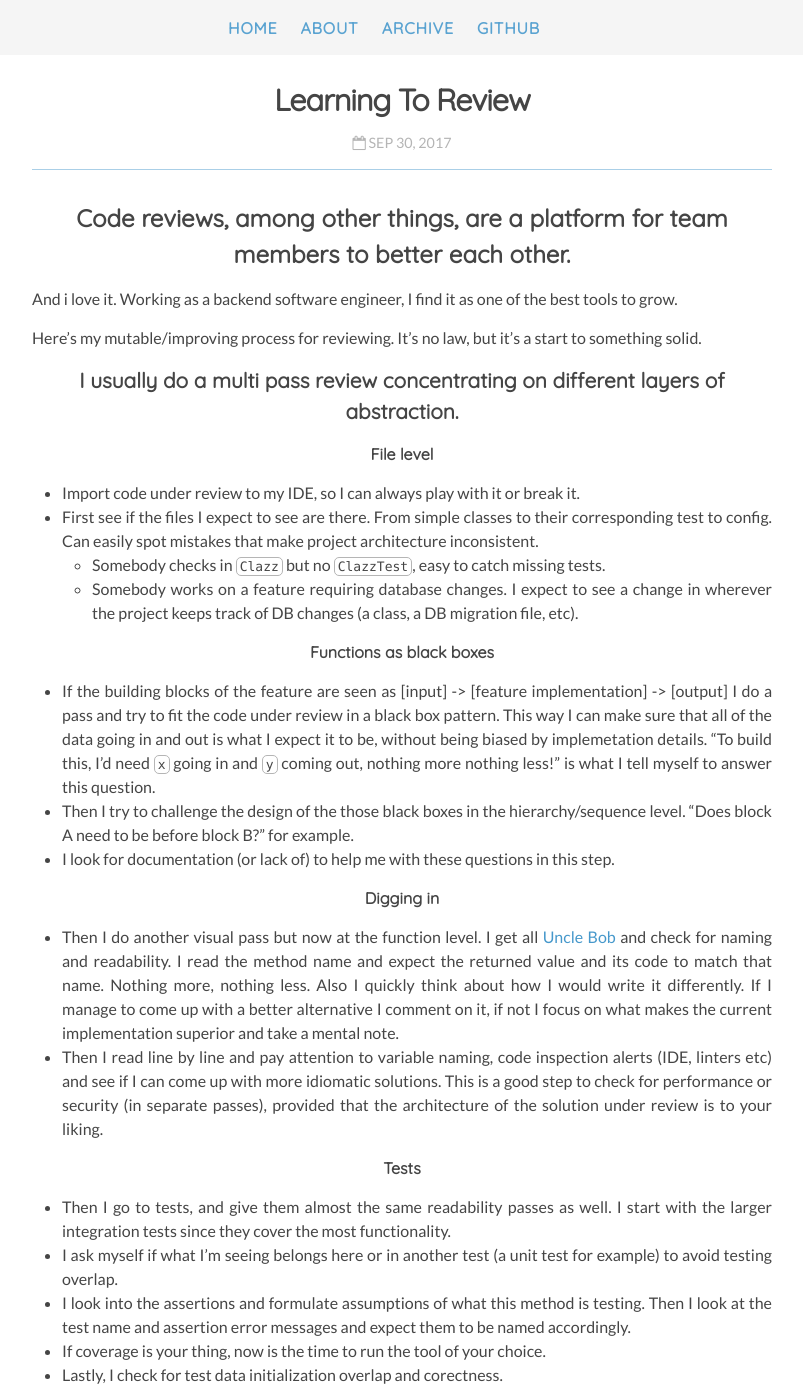
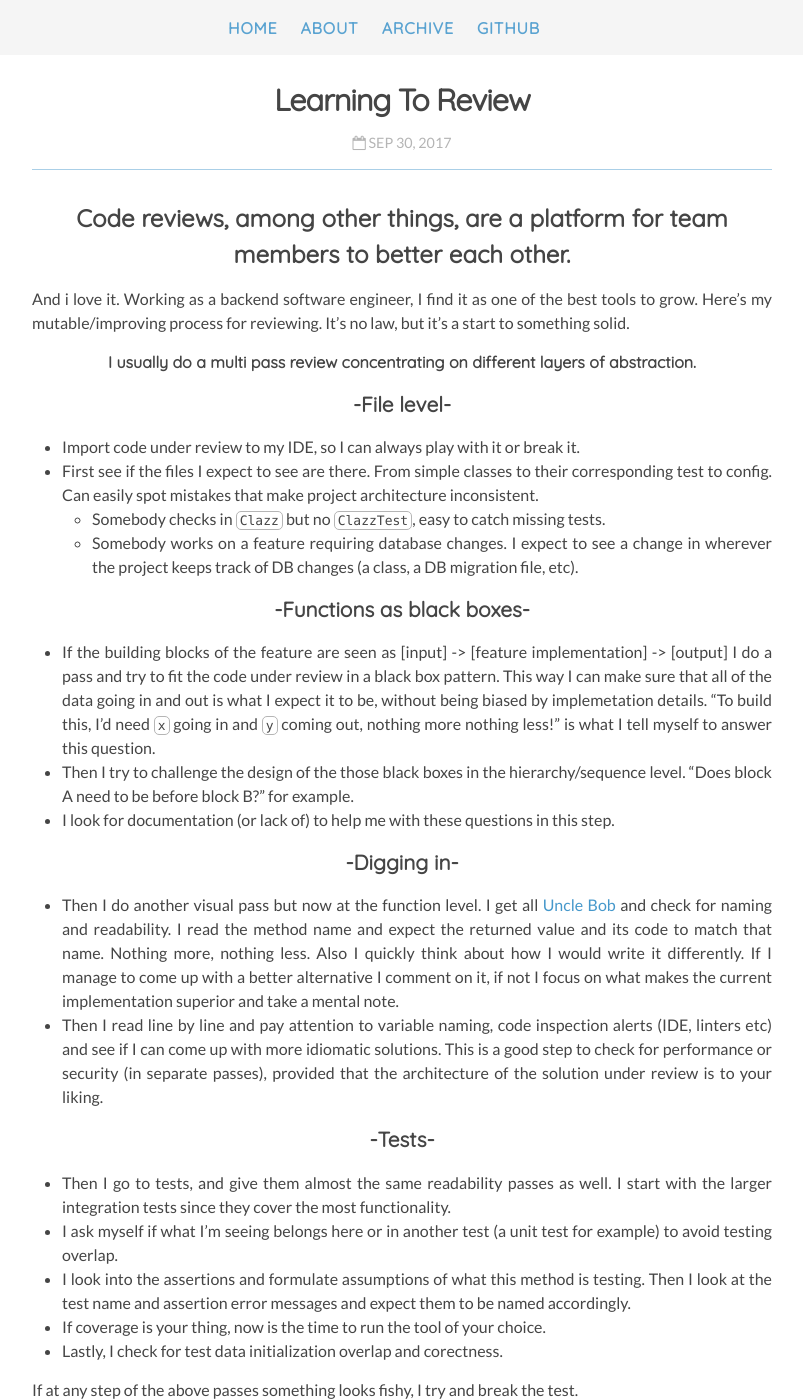
Before and after one commit to themistoklik/themistoklik.github.io, a Jekyll site: the page built from _posts/2017-09-30-learning-to-review.md, in a window 1280 px wide and 1400 px high. Shown: the whole window, without its empty margins (238-1041 px from the left). Built offline with Jekyll 4.4.1, drawn with Linux system fonts in a browser that asks for light colours; nearby versions of some CDN libraries; our own code applies the rules of GitHub Pages for plain Markdown files; some of the changed text lies outside the part shown.

Commit message:
its aliver

```diff
--- a/_posts/2017-09-30-learning-to-review.md
+++ b/_posts/2017-09-30-learning-to-review.md
@@ -1,26 +1,24 @@
 ## Code reviews, among other things, are a platform for team members to better each other.
-And i love it. Working as a backend software engineer, I find it as one of the best tools to grow.
+And i love it. Working as a backend software engineer, I find it as one of the best tools to grow. Here's my mutable/improving process for reviewing. It's no law, but it's a start to something solid.
 
-Here's my mutable/improving process for reviewing. It's no law, but it's a start to something solid.
+#### I usually do a multi pass review concentrating on different layers of abstraction.
 
-### I usually do a multi pass review concentrating on different layers of abstraction.
-
-#### File level
+### -File level-
 - Import code under review to my IDE, so I can always play with it or break it.
 - First see if the files I expect to see are there. From simple classes to their corresponding test to config. Can easily spot mistakes that make project architecture inconsistent.
     - Somebody checks in `Clazz` but no `ClazzTest`, easy to catch missing tests.
     - Somebody works on a feature requiring database changes. I expect to see a change in wherever the project keeps track of DB changes (a class, a DB migration file, etc).
 
-#### Functions as black boxes
+### -Functions as black boxes-
 - If the building blocks of the feature are seen as [input] -> [feature implementation] -> [output] I do a pass and try to fit the code under review in a black box pattern. This way I can make sure that all of the data going in and out is what I expect it to be, without being biased by implemetation details. "To build this, I'd need `x` going in and `y` coming out, nothing more nothing less!" is what I tell myself to answer this question.
 - Then I try to challenge the design of the those black boxes in the hierarchy/sequence level. "Does block A need to be before block B?" for example.
 - I look for documentation (or lack of) to help me with these questions in this step.
 
-#### Digging in
+### -Digging in-
 - Then I do another visual pass but now at the function level. I get all [Uncle Bob](https://en.wikipedia.org/wiki/Robert_C._Martin) and check for naming and readability. I read the method name and expect the returned value and its code to match that name. Nothing more, nothing less. Also I quickly think about how I would write it differently. If I manage to come up with a better alternative I comment on it, if not I focus on what makes the current implementation superior and take a mental note.
 - Then I read line by line and pay attention to variable naming, code inspection alerts (IDE, linters etc) and see if I can come up with more idiomatic solutions. This is a good step to check for performance or security (in separate passes), provided that the architecture of the solution under review is to your liking.
 
-#### Tests
+### -Tests-
 - Then I go to tests, and give them almost the same readability passes as well. I start with the larger integration tests since they cover the most functionality.
 - I ask myself if what I'm seeing belongs here or in another test (a unit test for example) to avoid testing overlap.
 - I look into the assertions and formulate assumptions of what this method is testing. Then I look at the test name and assertion error messages and expect them to be named accordingly.
@@ -29,7 +27,7 @@ Here's my mutable/improving process for reviewing. It's no law, but it's a start
 
 If at any step of the above passes something looks fishy, I try and break the test.
 
-#### Commenting
+### -Commenting-
 I try to avoid using words like 'think' or 'feel'. I find it common courtesy for review comments to be well-thought proposals. I try to compose my comments as such:
 
 - Why I disagree with the current implementation.
@@ -41,6 +39,6 @@ For example "This code is bad and unreadable" makes for a poor review comment. A
 Lastly, keep in mind the context in which the person under review processes your input. Written words carry no tone and can be misinterpreted easily. Opt for neutrality and clarity.
 
 
-#### Further reading
+### -Further reading-
 
 Googling `how to code review` will give you plenty, but check out [this](https://sback.it/publications/icse2018seip.pdf) publication on the subject. Skip to chapter 5 for a quick read.
```
